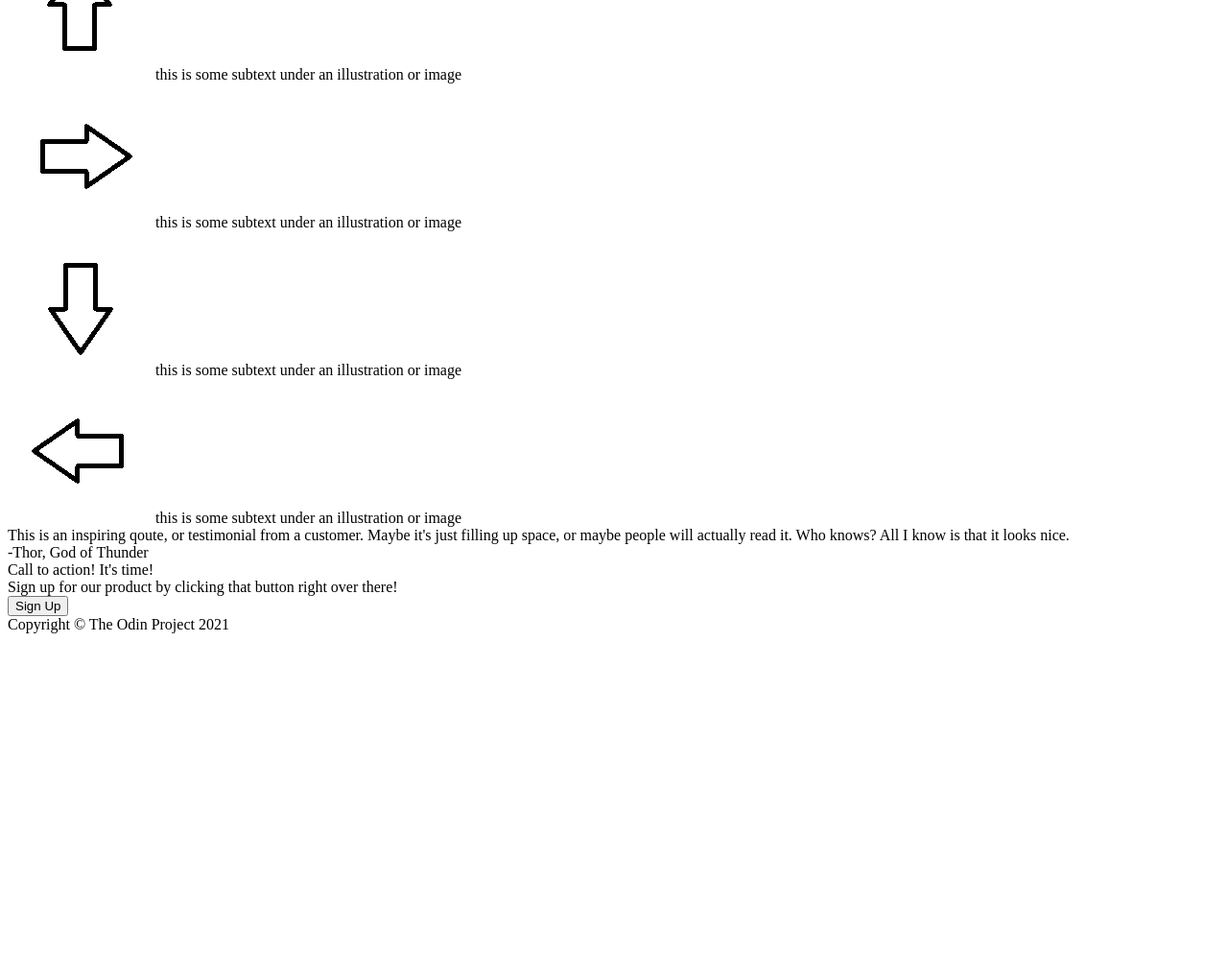
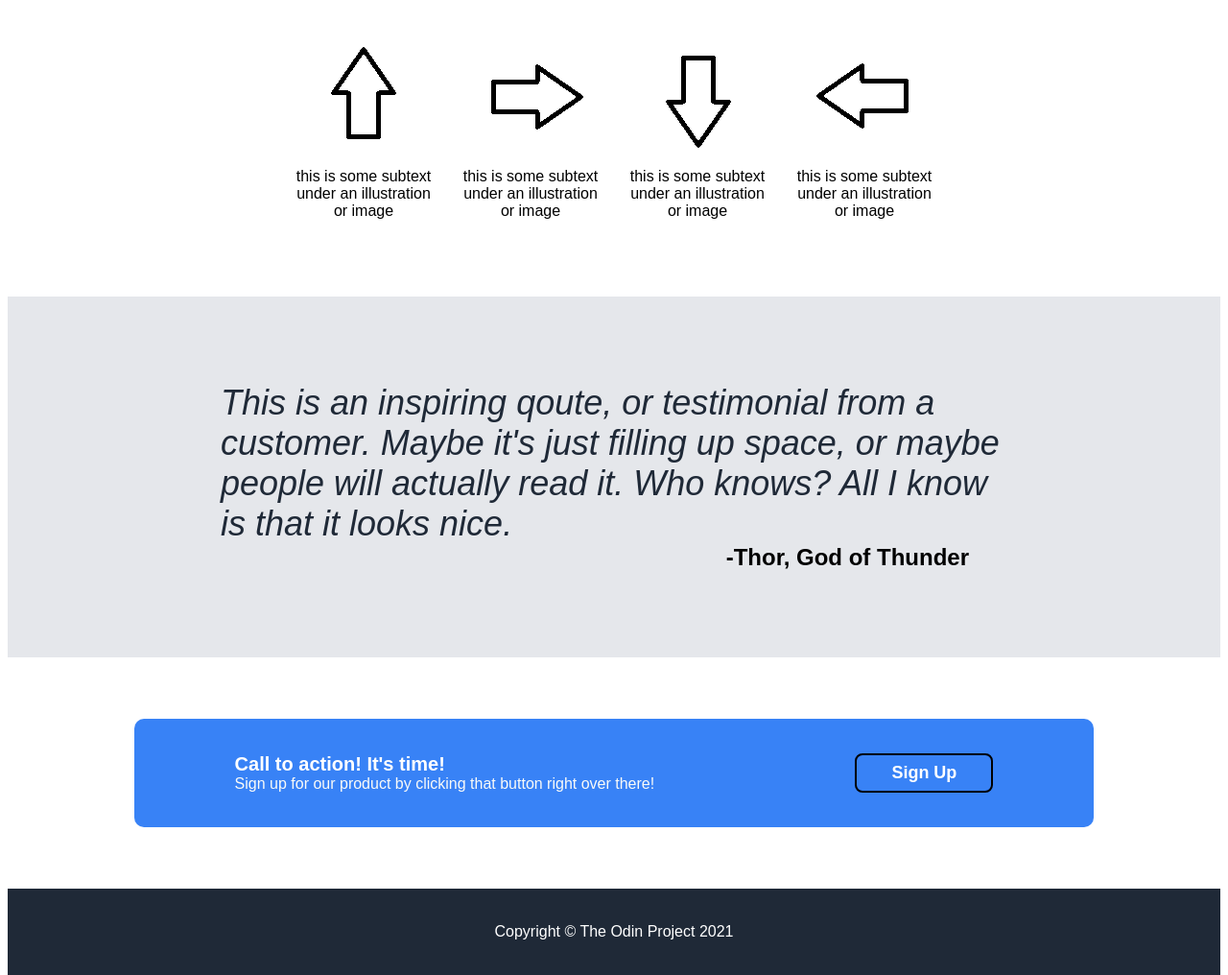
Before and after one commit to runarer/odin-landing-page, a plain HTML site: page index.html in a window 1280 px wide. Shown: the part 486-1502 px from the top of the page at 96% size. Before the commit the page ends 1154 px from the top, so only its background shows below. Drawn offline with Linux system fonts and the light colour scheme.

Commit message:
Finishes css and html

```diff
--- a/index.html
+++ b/index.html
@@ -2,50 +2,73 @@
 <html lang="en">
 <head>
     <meta charset="UTF-8">
+    <link rel="stylesheet" href="./style.css">
     <title>Landing Page</title>
 </head>
 <body>
-    <div class="header">
-        Header Logo
+    <div class="background-dark background">
+        <div class="content-box header-box">
+            <div class="header-logo">Header Logo</div>
             <ul class="header-list">
-            <li class="header-link"><a href="#">header link one</a></li>
-            <li class="header-link"><a href="#">header link one</a></li>
-            <li class="header-link"><a href="#">header link one</a></li>
+                <li><a class="header-link" href="#">Header link one</a></li>
+                <li><a class="header-link" href="#">Header link two</a></li>
+                <li><a class="header-link" href="#">Header link three</a></li>
             </ul>
         </div>
-    <div class="hero">
+    </div>
+    <div class="background-dark background">
+        <div class="content-box hero-box">
             <div class="hero-left">
-            <h1>This website is awesome</h1>
-            This website has some subtext that goes here under the main title. It's a smaller font and the colour is lower contrast
+                <div class="hero-main">This website is awesome</div>
+                <div class="hero-secondary">This website has some subtext that goes here under the main title. It's a smaller font and the colour is lower contrast</div>
                 <button id="hero-button">Sign Up</button>
             </div>
-        <img src="./images/awesome.png" alt="I cant rememeber the img tag attribute.">
-    </div>
-    <div class="information">
-        <div class="info-headline">Some random information.</div>
-        <div class="info-deck">
-            <div class="info-card"><img src="./images/card1.png" alt="A small image of something important">  this is some subtext under an illustration or image</div>
-            <div class="info-card"><img src="./images/card2.png" alt="A small image of something important">  this is some subtext under an illustration or image</div>
-            <div class="info-card"><img src="./images/card3.png" alt="A small image of something important">  this is some subtext under an illustration or image</div>
-            <div class="info-card"><img src="./images/card4.png" alt="A small image of something important">  this is some subtext under an illustration or image</div>
+            <img src="./images/awesome.png" alt="This image is awesome">
         </div>
     </div>
-    <div class="testimony">
-        <div class="quote">
-            This is an inspiring qoute, or testimonial from a customer. Maybe it's just filling up space, or maybe people
-            will actually read it. Who knows? All I know is that it looks nice.
+    <div class="background-white background">
+        <div class="content-box info-box">
+            <div class="info-header">Some random information.</div>
+            <div class="deck">
+                <div class="card">
+                    <img class="info-image" alt="An arrow" src="./images/card1.png">
+                    this is some subtext under an illustration or image
                 </div>
+                <div class="card">
+                    <img class="info-image" alt="An arrow" src="./images/card2.png">
+                    this is some subtext under an illustration or image
+                </div>
+                <div class="card">
+                    <img class="info-image" alt="An arrow" src="./images/card3.png">
+                    this is some subtext under an illustration or image
+                </div>
+                <div class="card">
+                    <img class="info-image" alt="An arrow" src="./images/card4.png">
+                    this is some subtext under an illustration or image
+                </div>
+            </div>
+        </div>
+    </div>
+    <div class="background-light background">
+        <div class="content-box">
+            <div class="testimony-box">
+                <div class="quote">This is an inspiring qoute, or testimonial from a customer. Maybe it's just filling up space, or maybe people will actually read it. Who knows? All I know is that it looks nice. </div>
                 <div class="quote-owner">-Thor, God of Thunder</div>
             </div>
-    <div class="action">
-        <div class="action-text">
-            <div class="big-text">Call to action! It's time!</div>
-            <div class="smol-text">Sign up for our product by clicking that button right over there!</div>
+        </div>
+    </div>
+    <div class="background-white background">
+        <div class="content-box action-box">
+            <div class="action-body">
+                <div class="action-header">Call to action! It's time!</div>
+                <div class="action-text">Sign up for our product by clicking that button right over there!</div>
             </div>
             <button id="action-button">Sign Up</button>
         </div>
-    <div class="footer">
-        Copyright © The Odin Project 2021
+    </div>
+    <div class="background background-dark background-footer">
+        <div class="content-box footer-box">Copyright © The Odin Project 2021</div>
+
     </div>
 </body>
 </html>
--- a/style.css
+++ b/style.css
@@ -0,0 +1,159 @@
+html, body {
+    display: flex;
+    flex-direction: column;
+    height: 100%;
+    font-family: Arial, Helvetica, sans-serif;
+}
+
+.background {
+    display: flex;
+    justify-content: center;
+}
+
+.background-dark {
+    background: #1F2937;
+}
+.background-white {
+    background: white;
+}
+.background-light {
+    background: #E5E7EB;
+}
+
+.background-footer {
+    margin-top: auto;
+}
+
+.content-box {
+    display: flex;
+    width: 1000px;
+    justify-content: center;
+}
+
+button {
+    border-style: solid;
+    border-radius: 8px;
+    background: #3882F6;
+    padding: 4px 36px;
+    font-size: 18px;
+    font-weight: 600;
+}
+
+.header-box {
+    justify-content: space-between;
+    align-items: center;
+    padding: 16px 0px;
+}
+
+.header-box > ul {
+    display: flex;
+    list-style: none;
+    padding: 0px;
+    margin: 0px;
+    gap: 16px;
+}
+.header-link {
+    text-decoration: none;
+    color: #E5E7EB;
+    font-size: 18px;
+}
+.header-logo {
+    color: #F9FAF8;
+    font-size: 24px;
+    font-weight: 900;
+}
+
+.hero-box {
+    padding: 60px 0px;
+}
+
+.hero-main {
+    font-size: 48px;
+    color: #F9FAF8;
+    font-weight: 900;
+}
+
+.hero-secondary {
+    color: #E5E7EB;
+    font-size: 18px;
+    padding: 8px 0px;
+}
+
+.hero-left {
+    margin-right: 24px;
+}
+
+#hero-button {
+    border-color: #3882F6;
+    color: #F9FAF8;
+}
+
+.info-box {
+    flex-direction: column;
+    justify-content: center;
+    align-items: center;
+    /* padding: 60px 0px; */
+}
+
+.info-header {
+    font-size: 36px;
+    font-weight: 900;
+    color: #1F2937;
+    margin: 40px;
+}
+
+.deck {
+    display: flex;
+    gap: 24px;
+    margin-bottom: 80px;
+}
+
+.card {
+    display: flex;
+    flex-direction: column;
+    text-align: center;
+    width: 150px;
+}
+
+.testimony-box {
+    display: flex;
+    flex-direction: column;
+    margin: 90px;
+}
+.quote {
+    font-style: italic;
+    font-size: 36px;
+    color: #1F2937;
+}
+.quote-owner {
+    font-weight: 900;
+    align-self: end;
+    font-size: 24px;
+    margin-right: 40px;
+}
+
+.action-box {
+    background: #3882F6;
+    margin: 64px 0px;
+    border-radius: 10px;
+    justify-content: space-around;
+    padding: 36px 0px;
+}
+
+#action-button,
+.action-header {
+    color:white;
+}
+.action-header {
+    font-weight: 700;
+    font-size: 20px;
+}
+
+.action-text {
+    color:#F9FAF8;
+}
+
+.footer-box {
+    color: white;
+    padding: 36px;
+}
```
Lines whose indentation alone changed are shown as unchanged.
